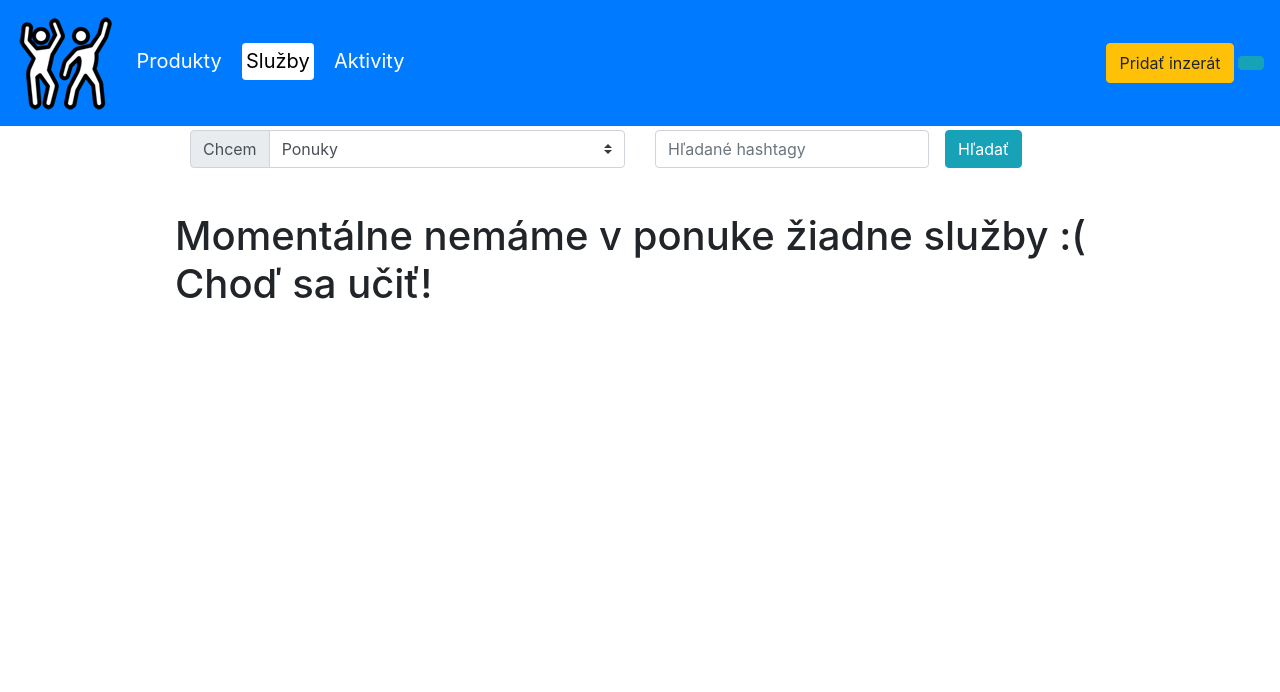
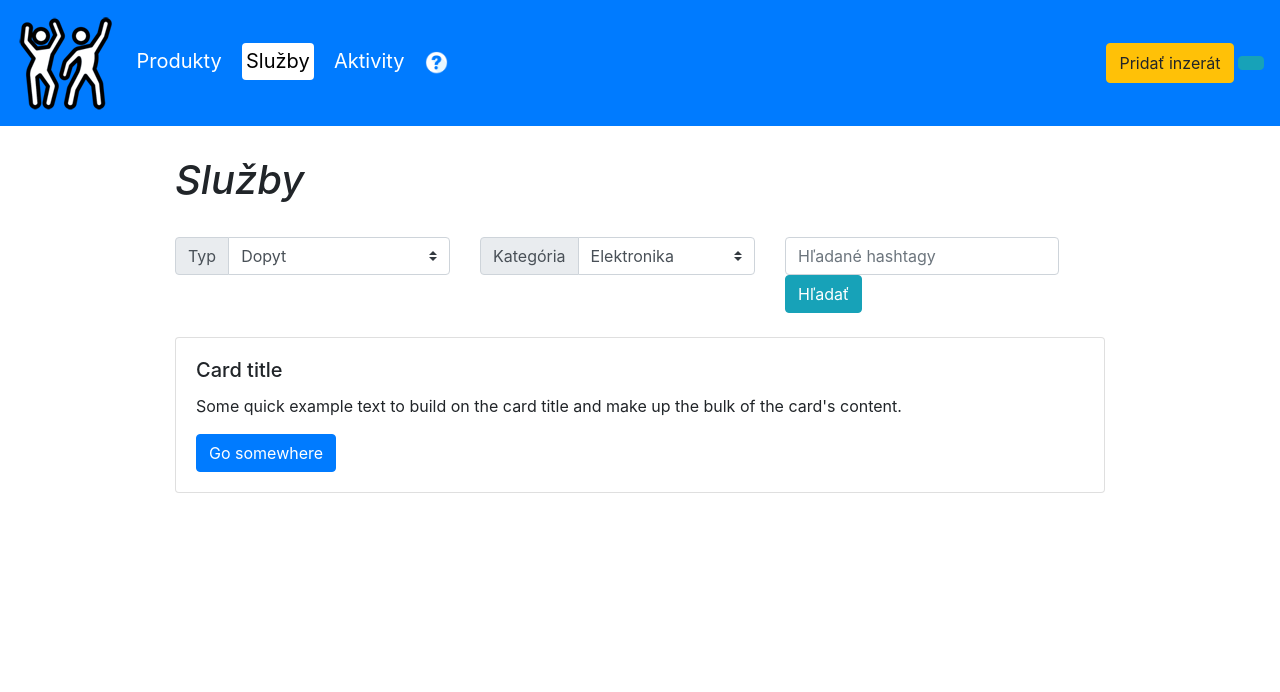
Before and after one commit to KosoScythe/internatnyportal, a PHP site: page /sluzby.html in a window 1280 px wide. Shown: the top 692 px of the page. Run offline with PHP 8.4, Linux system fonts and the light colour scheme; some web fonts are replaced.

Commit message:
Editing nav, search
× Zmena ikony otázniku na img
÷ Zmena formulárov
× Príprava na napojenie na DB

```diff
--- a/css.css
+++ b/css.css
@@ -78,3 +78,7 @@ margin: 1em;
 #footerLink {
 	color: white;
 }
+
+#semPridaj {
+  padding-bottom: 5vh;
+}
--- a/index.php
+++ b/index.php
@@ -18,12 +18,12 @@
 		<nav class="navbar fixed-top navbar-dark bg-primary">
 			<div class = "navbar-left">
 				<div class = "navbar-brand">
-					<a href = "index.html"> <img src = "img/icon2.png" > </a>
+					<a href = "index.php"> <img src = "img/icon2.png" > </a>
 				</div>
 				<a id = "navBarButton" class="navbar-brand" href="produkty.html">Produkty</a>
 				<a id = "navBarButton" class="navbar-brand" href="sluzby.html">Služby</a>
 				<a id = "navBarButton" class="navbar-brand" href="aktivity.html">Aktivity</a>
-				<a id = "navBarButton" class="navbar-brand" href="#" data-toggle="modal" data-target="#helpModal"><i class="fas fa-question-circle"></i></a>
+				<a id = "navBarButton" class="navbar-brand" href="#" data-toggle="modal" data-target="#helpModal"><img src="img/question.png" style="height: 3vh;"></a>
 			</div>
 			<div class = "navbar-right" id="mnBt">
 				<button id="rightUserButtons" class="btn btn-warning btn-rounded" onclick = "pridajInzerat();">Pridať inzerát</button>
@@ -36,7 +36,6 @@
 
 		</nav>
 		<div class = "container">
-			<h1>Vitajte na stránkach internátneho portálu ^_^ </h1><br>
 			<div style="background-color: blue;">
 		    <div class="polozky"><img class="obrazok" src="img/elektro.svg" /><small>Elektronika</small></div>
 				<div class="polozky"><img class="obrazok" src="img/coffee.svg" /><small>Potraviny</small></div>
--- a/inzerat.html
+++ b/inzerat.html
@@ -17,12 +17,12 @@
 		<nav class="navbar fixed-top navbar-dark bg-primary">
 			<div class = "navbar-left">
 				<div class = "navbar-brand">
-					<a href = "index.html"> <img src = "img/icon2.png" > </a>
+					<a href = "index.php"> <img src = "img/icon2.png" > </a>
 				</div>
 				<a id = "navBarButton" class="navbar-brand" href="produkty.html">Produkty</a>
 				<a id = "navBarButton" class="navbar-brand" href="sluzby.html">Služby</a>
 				<a id = "navBarButton" class="navbar-brand" href="aktivity.html">Aktivity</a>
-				<a id = "navBarButton" class="navbar-brand" href="#" data-toggle="modal" data-target="#helpModal"><i class="fas fa-question-circle"></i></a>
+				<a id = "navBarButton" class="navbar-brand" href="#" data-toggle="modal" data-target="#helpModal"><img src="img/question.png" style="height: 3vh;"></a>
 			</div>
 			<div class = "navbar-right" id="mnBt">
 				<button id="rightUserButtons" class="btn btn-warning btn-rounded" onclick = "pridajInzerat();">Pridať inzerát</button>
--- a/portal.html
+++ b/portal.html
@@ -17,12 +17,12 @@
 		<nav class="navbar fixed-top navbar-dark bg-primary">
 			<div class = "navbar-left">
 				<div class = "navbar-brand">
-					<a href = "index.html"> <img src = "img/icon2.png" > </a>
+					<a href = "index.php"> <img src = "img/icon2.png" > </a>
 				</div>
 				<a id = "navBarButton" class="navbar-brand" href="produkty.html">Produkty</a>
 				<a id = "navBarButton" class="navbar-brand" href="sluzby.html">Služby</a>
 				<a id = "navBarButton" class="navbar-brand" href="aktivity.html">Aktivity</a>
-				<a id = "navBarButton" class="navbar-brand" href="#" data-toggle="modal" data-target="#helpModal"><i class="fas fa-question-circle"></i></a>
+				<a id = "navBarButton" class="navbar-brand" href="#" data-toggle="modal" data-target="#helpModal"><img src="img/question.png" style="height: 3vh;"></a>
 			</div>
 			<div class = "navbar-right" id="mnBt">
 				<button id="rightUserButtons" class="btn btn-warning btn-rounded" onclick = "pridajInzerat();">Pridať inzerát</button>
--- a/sluzby.html
+++ b/sluzby.html
@@ -17,12 +17,12 @@
 		<nav class="navbar fixed-top navbar-dark bg-primary">
 			<div class = "navbar-left">
 				<div class = "navbar-brand">
-					<a href = "index.html"> <img src = "img/icon2.png" > </a>
+					<a href = "index.php"> <img src = "img/icon2.png" > </a>
 				</div>
 				<a id = "navBarButton" class="navbar-brand" href="produkty.html">Produkty</a>
 				<a id = "activated" class="navbar-brand rounded" href="#">Služby</a>
 				<a id = "navBarButton" class="navbar-brand" href="aktivity.html">Aktivity</a>
-				<a id = "navBarButton" class="navbar-brand" href="#"  data-toggle="modal" data-target="#helpModal"><i class="fas fa-question-circle"></i></a>
+				<a id = "navBarButton" class="navbar-brand" href="#"  data-toggle="modal" data-target="#helpModal"><img src="img/question.png" style="height: 3vh;"></a>
 			</div>
 			<div class = "navbar-right" id="mnBt">
 				<button id="rightUserButtons" class="btn btn-warning btn-rounded" onclick = "pridajInzerat();">Pridať inzerát</button>
@@ -31,28 +31,111 @@
 
 		<div id="page-container">
 			<div class = "container w-75 border-right-1 border-left-1 text ">
-				<div class="row mx-auto">
-					<div class="col-sm rounded-left mx-auto">
+				<h1 style="padding-top: 2vw; padding-bottom: 2vw;" class="align-self-center"><i>Služby</i></h1>
+				<form class="form-inline md-form mr-auto mb-4" action="javascript:;" onsubmit="findInDatabase()">
+					<div class="row w-100">
+						<div class="col">
 							<div class="input-group mb-3">
 								<div class="input-group-prepend">
-								<label class="input-group-text" for="inputGroupSelect01">Chcem </label>
+									<label class="input-group-text" for="inputGroupSelect01">Typ</label>
 								</div>
-							<select class="custom-select" id="inputGroupSelect01">
-								<option selected>Ponuky</option>
+								<select class="custom-select" id="typ">
 									<option value="1">Dopyt</option>
-								<option value="2">Oboje</option>
+									<option value="2">Ponuka</option>
 								</select>
 							</div>
 						</div>
-					<div class="col-sm rounded-right text-right" id = "aaa">
-						<form class="form-inline md-form mr-auto mb-4">
-							<input class="form-control mr-sm-3" type="text" placeholder="Hľadané hashtagy" aria-label="Hľadané hashtagy (oddeľ medzerou)">
-							<button class="btn btn-info btn-rounded" type="submit">Hľadať</button><br>
-						</form>
+						<div class="col">
+							<div class="input-group mb-3">
+								<div class="input-group-prepend">
+									<label class="input-group-text" for="inputGroupSelect01">Kategória</label>
+								</div>
+								<select class="custom-select" id="kategoria">
+									<option value="1">Elektronika</option>
+									<option value="2">Drogéria</option>
+									<option value="3">Jedlo</option>
+									<option value="4">Knihy</option>
+									<option value="5">Študijné materiály</option>
+									<option value="6">Oblečenie</option>
+									<option value="7">Alkohol</option>
+									<option value="8">Iné</option>
+								</select>
 							</div>
 						</div>
-				<div id = "semPridaj" class = "list-group">
-					<h1>Momentálne nemáme v ponuke žiadne služby :(<br> Choď sa učiť!</h1>
+						<div class="col">
+							<input id = "hashtag" class="form-control mr-sm-3" type="text" placeholder="Hľadané hashtagy" aria-label="Hľadané hashtagy (oddeľ medzerou)">
+							<button class="btn btn-info btn-rounded" type="submit" >Hľadať</button><br>
+						</div>
+					</div>
+				</form>
+
+				<div id = "semPridaj" class ="list-group">
+					<div class="card">
+						<div class="card-body">
+							<h5 class="card-title">Card title</h5>
+							<p class="card-text">Some quick example text to build on the card title and make up the bulk of the card's content.</p>
+							<a href="#" class="btn btn-primary">Go somewhere</a>
+						</div>
+					</div>
+				</div>
+
+
+				<!-- Modal -->
+				<div class="modal fade" id="exampleModal" tabindex="-1" aria-labelledby="exampleModalLabel" aria-hidden="true">
+				<div class="modal-dialog">
+					<div class="modal-content">
+					<div class="modal-header">
+						<h5 class="modal-title" id="exampleModalLabel">Modal title</h5>
+						<button type="button" class="close" data-dismiss="modal" aria-label="Close">
+						<span aria-hidden="true">&times;</span>
+						</button>
+					</div>
+					<div class="modal-body">
+						<div class="d-flex w-100 justify-content-between">
+								<h5 class="mb-1">Predám USB-C nabíjačku</h5>
+								<h5 class="mb-1"><b>Cena:</b>6€</h5>
+								<small>pred 4 dňami</small>
+							</div>
+							<p class="mb-1">Predám USB - C nabíjačku. Bývam na Šturáku na izbe VBA 906.</p>
+					</div>
+					<div class="modal-footer">
+						<button type="button" class="btn btn-secondary" data-dismiss="modal">Zatvoriť</button>
+						<button type="button" class="btn btn-primary" onclick="window.location.href='uplne-realny-facebook.html'">Kontaktovať na Facebooku</button>
+					</div>
+					</div>
+				</div>
+				</div>
+
+				<!-- Modal HELP -->
+				<div class="modal fade" id="helpModal" tabindex="-1" aria-labelledby="helpModalLabel" aria-hidden="true">
+				<div class="modal-dialog">
+					<div class="modal-content">
+					<div class="modal-header">
+						<h5 class="modal-title" id="exampleModalLabel">Nápoveda</h5>
+						<button type="button" class="close" data-dismiss="modal" aria-label="Close">
+						<span aria-hidden="true">&times;</span>
+						</button>
+					</div>
+					<div class="modal-body">
+						<div class="d-flex w-100 justify-content-between">
+							<h5 class="mb-1">Vyhľadávanie inzerátov</h5>
+						</div>
+						<p class="mb-1">Pokiaľ chcete vyhľadávať produkty/služby/aktivity prejdite na príslušnú podstránku. Prvým krokom je výber, či hľadáme ponuky, dopyt alebo oboje.
+						Po vybratí zadáme do vyhľadávacieho pola pojmy, ktoré cheme hľadať. Pred každý pojem dávame hashtag (#).<br>
+						Napríklad chceme vyhľadať a kúpiť USB-C nabíjačku, z pravého okna si vyberieme možnosť ponuky a do vyhľadávacieho poľa zadáme - #nabíjačka #usbc</p>
+						<br>
+
+						<div class="d-flex w-100 justify-content-between">
+							<h5 class="mb-1">Pridávanie inzerátov</h5>
+						</div>
+						<p class="mb-1">Pre pridávanie inzerátov je potrebné sa najprv prihlásiť. Po prihlásení je možné pridať inzerát - užívateľ vyplní príslušné polia a následne potvrdí pridanie inzerátu. </p>
+						<br>
+					</div>
+					<div class="modal-footer">
+						<button type="button" class="btn btn-secondary" data-dismiss="modal">Zatvoriť</button>
+					</div>
+					</div>
+				</div>
 				</div>
 
 		</div>
@@ -98,37 +181,5 @@
 			</div>
 		</footer>
 		</div>
-
-		<!-- Modal HELP -->
-			<div class="modal fade" id="helpModal" tabindex="-1" aria-labelledby="helpModalLabel" aria-hidden="true">
-			<div class="modal-dialog">
-				<div class="modal-content">
-				  <div class="modal-header">
-					<h5 class="modal-title" id="exampleModalLabel">Nápoveda</h5>
-					<button type="button" class="close" data-dismiss="modal" aria-label="Close">
-					  <span aria-hidden="true">&times;</span>
-					</button>
-				  </div>
-				  <div class="modal-body">
-					<div class="d-flex w-100 justify-content-between">
-						<h5 class="mb-1">Vyhľadávanie inzerátov</h5>
-					</div>
-					<p class="mb-1">Pokiaľ chcete vyhľadávať produkty/služby/aktivity prejdite na príslušnú podstránku. Prvým krokom je výber, či hľadáme ponuky, dopyt alebo oboje.
-					Po vybratí zadáme do vyhľadávacieho pola pojmy, ktoré cheme hľadať. Pred každý pojem dávame hashtag (#).<br>
-					Napríklad chceme vyhľadať a kúpiť USB-C nabíjačku, z pravého okna si vyberieme možnosť ponuky a do vyhľadávacieho poľa zadáme - #nabíjačka #usbc</p>
-					<br>
-
-					<div class="d-flex w-100 justify-content-between">
-						<h5 class="mb-1">Pridávanie inzerátov</h5>
-					</div>
-					<p class="mb-1">Pre pridávanie inzerátov je potrebné sa najprv prihlásiť. Po prihlásení je možné pridať inzerát - užívateľ vyplní príslušné polia a následne potvrdí pridanie inzerátu. </p>
-					<br>
-				  </div>
-				  <div class="modal-footer">
-					<button type="button" class="btn btn-secondary" data-dismiss="modal">Zatvoriť</button>
-				  </div>
-				</div>
-			  </div>
-			</div>
 	</body>
 </html>
--- a/uplne-realny-facebook.html
+++ b/uplne-realny-facebook.html
@@ -1,2 +1 @@
 <img src = "img/facebook_messenger_chat.png">
-<?php console.log("Message here"); ?>
```
Also changed, not shown: aktivity.html (+80 -42 lines), produkty.html (+41 -28 lines), scripts.js (+8 -53 lines), img/question.png (added). Lines whose indentation alone changed are shown as unchanged.
